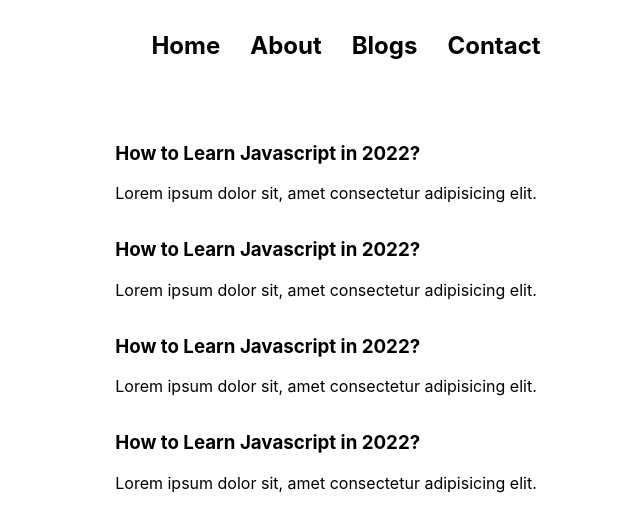
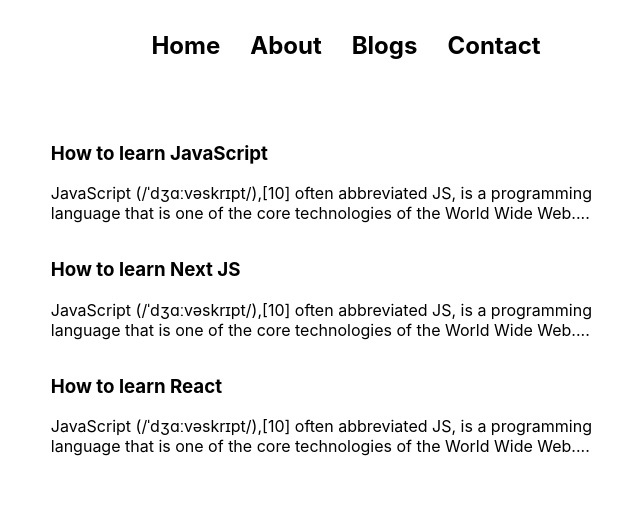
Before and after one commit to Jerome-Joseph/huntingcoder, a Next.js app: page /blogs in a window 1280 px wide. Shown: the top 532 px of the page, without its empty margins (314-954 px from the left). Built offline with nearby package versions, Linux system fonts and the light colour scheme.

Commit message:
commit 4

```diff
--- a/blogdata/how-to-learn-javascript.json
+++ b/blogdata/how-to-learn-javascript.json
@@ -1,5 +1,6 @@
 {
     "title": "How to learn JavaScript",
     "content": "JavaScript (/ˈdʒɑːvəskrɪpt/),[10] often abbreviated JS, is a programming language that is one of the core technologies of the World Wide Web, alongside HTML and CSS.[11] Over 97% of websites use JavaScript on the client side for web page behaviour,[12] often incorporating third-party libraries.[13] All major web browsers have a dedicated JavaScript engine to execute the code on users' devices. JavaScript is a high-level, often just-in-time compiled language that conforms to the ECMAScript standard.[14] It has dynamic typing, prototype-based object-orientation, and first-class functions. It is multi-paradigm, supporting event-driven, functional, and imperative programming styles. It has application programming interfaces (APIs) for working with text, dates, regular expressions, standard data structures, and the Document Object Model (DOM). The ECMAScript standard does not include any input/output (I/O), such as networking, storage, or graphics facilities. In practice, the web browser or other runtime system provides JavaScript APIs for I/O. JavaScript engines were originally used only in web browsers, but are now core components of some servers and a variety of applications. The most popular runtime system for this usage is Node.js. Although Java and JavaScript are similar in name, syntax, and respective standard libraries, the two languages are distinct and differ greatly in design.",
-    "author": "Harry bhai"
+    "author": "Harry bhai",
+    "slug":"how-to-learn-javascript"
 }
--- a/blogdata/how-to-learn-nextjs.json
+++ b/blogdata/how-to-learn-nextjs.json
@@ -1,5 +1,6 @@
 {
-    "title": "How to learn JavaScript",
+    "title": "How to learn Next JS",
     "content": "JavaScript (/ˈdʒɑːvəskrɪpt/),[10] often abbreviated JS, is a programming language that is one of the core technologies of the World Wide Web, alongside HTML and CSS.[11] Over 97% of websites use JavaScript on the client side for web page behaviour,[12] often incorporating third-party libraries.[13] All major web browsers have a dedicated JavaScript engine to execute the code on users' devices. JavaScript is a high-level, often just-in-time compiled language that conforms to the ECMAScript standard.[14] It has dynamic typing, prototype-based object-orientation, and first-class functions. It is multi-paradigm, supporting event-driven, functional, and imperative programming styles. It has application programming interfaces (APIs) for working with text, dates, regular expressions, standard data structures, and the Document Object Model (DOM). The ECMAScript standard does not include any input/output (I/O), such as networking, storage, or graphics facilities. In practice, the web browser or other runtime system provides JavaScript APIs for I/O. JavaScript engines were originally used only in web browsers, but are now core components of some servers and a variety of applications. The most popular runtime system for this usage is Node.js. Although Java and JavaScript are similar in name, syntax, and respective standard libraries, the two languages are distinct and differ greatly in design.",
-    "author": "Harry bhai"
+    "author": "Harry bhai",
+    "slug":"how-to-learn-nextjs"
 }
--- a/blogdata/how-to-learn-react.json
+++ b/blogdata/how-to-learn-react.json
@@ -1,5 +1,6 @@
 {
-    "title": "How to learn JavaScript",
+    "title": "How to learn React",
     "content": "JavaScript (/ˈdʒɑːvəskrɪpt/),[10] often abbreviated JS, is a programming language that is one of the core technologies of the World Wide Web, alongside HTML and CSS.[11] Over 97% of websites use JavaScript on the client side for web page behaviour,[12] often incorporating third-party libraries.[13] All major web browsers have a dedicated JavaScript engine to execute the code on users' devices. JavaScript is a high-level, often just-in-time compiled language that conforms to the ECMAScript standard.[14] It has dynamic typing, prototype-based object-orientation, and first-class functions. It is multi-paradigm, supporting event-driven, functional, and imperative programming styles. It has application programming interfaces (APIs) for working with text, dates, regular expressions, standard data structures, and the Document Object Model (DOM). The ECMAScript standard does not include any input/output (I/O), such as networking, storage, or graphics facilities. In practice, the web browser or other runtime system provides JavaScript APIs for I/O. JavaScript engines were originally used only in web browsers, but are now core components of some servers and a variety of applications. The most popular runtime system for this usage is Node.js. Although Java and JavaScript are similar in name, syntax, and respective standard libraries, the two languages are distinct and differ greatly in design.",
-    "author": "Harry bhai"
+    "author": "Harry bhai",
+    "slug":"how-to-learn-react"
 }
--- /dev/null
+++ b/pages/api/blogs.js
@@ -0,0 +1,21 @@
+// Next.js API route support: https://nextjs.org/docs/api-routes/introduction
+import * as fs from 'fs';
+
+export default async function handler(req, res) {
+
+  let data = await fs.promises.readdir('blogdata');
+  let myfile;
+  let allBlogs =[];
+  for (let index = 0; index < data.length; index++) {
+    const item = data[index];
+    console.log(item)
+    myfile = await fs.promises.readFile(('blogdata/'+ item), 'utf-8');
+    allBlogs.push(JSON.parse(myfile))
+  }
+  res.status(200).json(allBlogs)
+
+  // fs.readdir('blogdata',(err,data)=>{
+  //   console.log(data)
+  //   res.status(200).json(data)
+  // })
+}
--- /dev/null
+++ b/pages/api/getblogs.js
@@ -0,0 +1,12 @@
+// Next.js API route support: https://nextjs.org/docs/api-routes/introduction
+import * as fs from 'fs';
+
+export default function handler(req, res) {
+  fs.readFile(`blogdata/${req.query.slug}.json`,'utf8',(err,data)=>{
+    if(err){
+      res.status(500).json({error: 'No such blog found'})
+    }
+    console.log(req.query.slug)
+    res.status(200).json(JSON.parse(data))
+  })
+}
--- a/pages/api/hello.js
+++ b/pages/api/index.js
@@ -1,5 +1,5 @@
 // Next.js API route support: https://nextjs.org/docs/api-routes/introduction
 
 export default function handler(req, res) {
-  res.status(200).json({ name: 'John Doe' })
+  res.status(200).json({ name: 'This is Homepage' })
 }
--- a/pages/blogs.js
+++ b/pages/blogs.js
@@ -1,28 +1,29 @@
-import React from 'react'
+import React, { useEffect, useState } from 'react'
 import Link from 'next/link'
 import styles from '../styles/Blog.module.css'
 
 const Blogs = () => {
+  const [blogs, setBlogs] = useState([])
+  useEffect(() => {
+    console.log("useeffect is running");
+    fetch("http://localhost:3000/api/blogs").then((a)=>{
+      return a.json();
+    }).then((parsed)=>{
+      console.log(parsed)
+      setBlogs(parsed);
+    })
+  },[])
+
   return (
     <div className={styles.container}>
       <main className={styles.main}>
-          <div className="blogItems">
-            <Link href={`/blogposts/learn-javascript`}>
-            <h3 className={styles.blogh3}>How to Learn Javascript in 2022?</h3></Link>
-            <p>Lorem ipsum dolor sit, amet consectetur adipisicing elit.</p>
+        {blogs.map((blogItem)=>{
+          return <div key={blogItem.slug} className="blogItems">
+            <Link href={`/blogposts/${blogItem.slug}`}>
+            <h3 className={styles.blogh3}>{blogItem.title}</h3></Link>
+            <p className={styles.blogp}>{blogItem.content.substr(0,140)}....</p>
           </div>
-          <div className="blogItems">
-            <h3>How to Learn Javascript in 2022?</h3>
-            <p>Lorem ipsum dolor sit, amet consectetur adipisicing elit.</p>
-          </div>
-          <div className="blogItems">
-            <h3>How to Learn Javascript in 2022?</h3>
-            <p>Lorem ipsum dolor sit, amet consectetur adipisicing elit.</p>
-          </div>
-          <div className="blogItems">
-            <h3>How to Learn Javascript in 2022?</h3>
-            <p>Lorem ipsum dolor sit, amet consectetur adipisicing elit.</p>
-          </div>
+        })}
       </main>
     </div>
   )
--- a/styles/Blog.module.css
+++ b/styles/Blog.module.css
@@ -11,6 +11,9 @@
 .blogh3{
     cursor: pointer;
   }
+.blogp{
+    max-width: 43vw;
+  }
 
 .container {
   padding: 0 2rem;
```
Also changed, not shown: pages/blogposts/[slug].js (+16 -4 lines).
